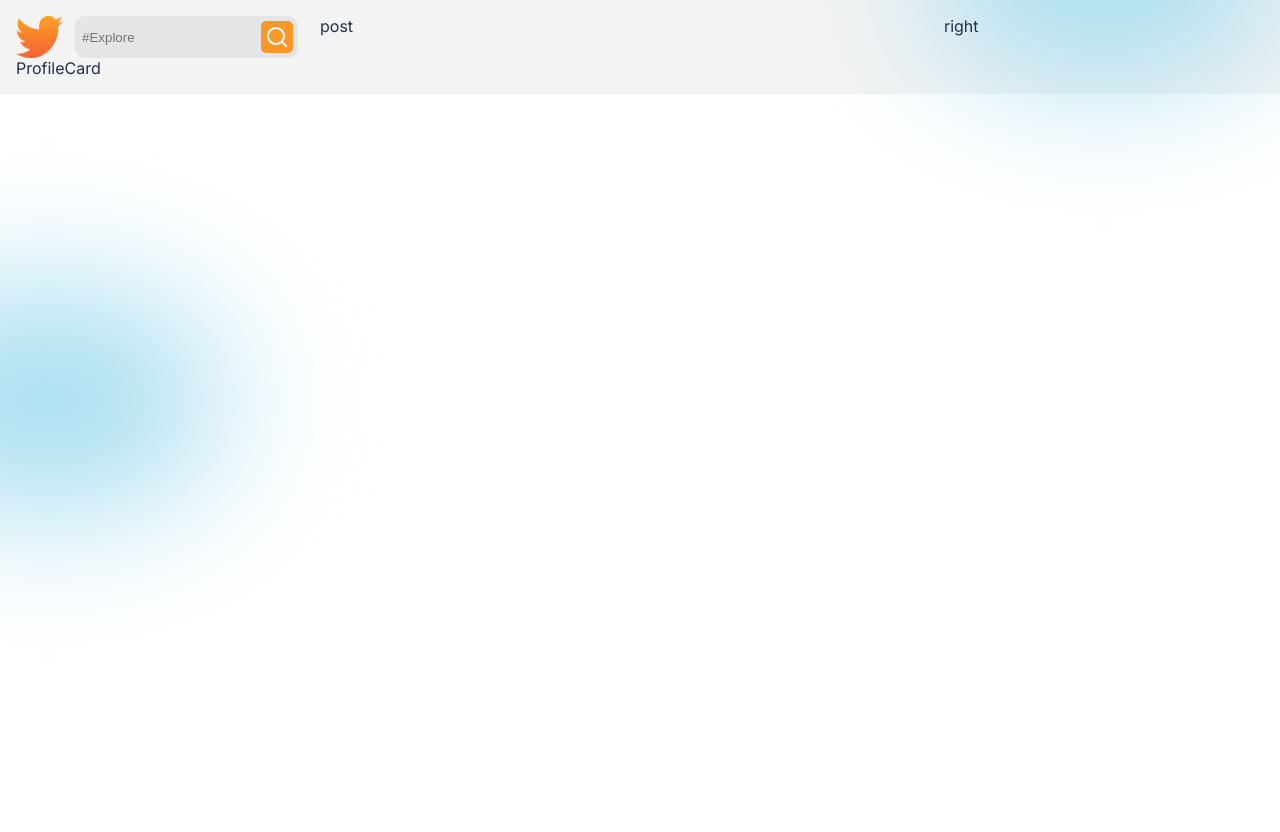
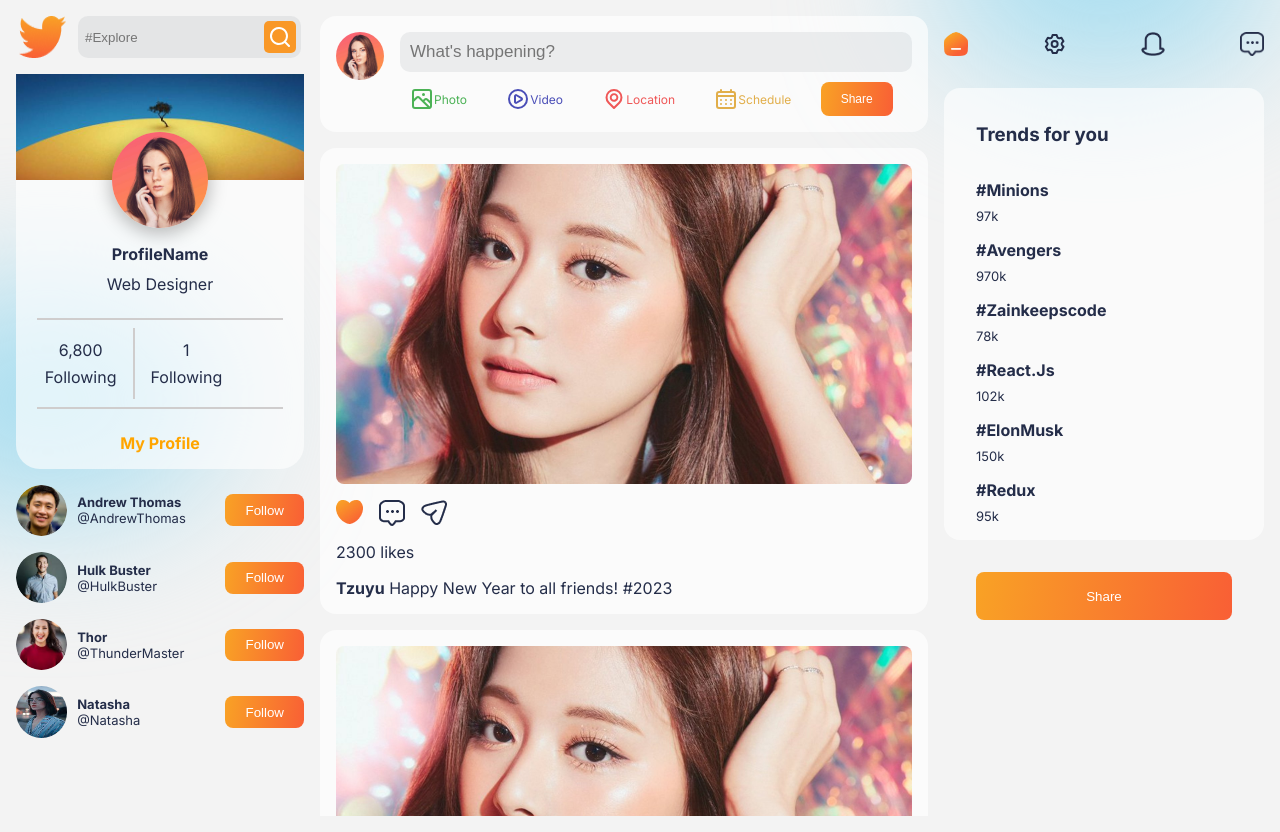
Before and after one commit to rohit0985/social-book, a React (Create React App) app: page / in a window 1280 px wide. Before the commit the page ends 800 px from the top, so only its background shows below. Built offline with nearby package versions, Linux system fonts and the light colour scheme; a web font is replaced by a local one.

Commit message:
updated as addition to the new components

```diff
--- a/src/App.css
+++ b/src/App.css
@@ -29,3 +29,24 @@
 background-color: #a6ddf0;
 filter: blur(72px);
 }
+
+.button{
+  display: flex;
+  align-items: center;
+  justify-content: center;
+  color: white;
+  border: none;
+  border-radius: .5rem;
+  background: var(--buttonBg);
+  transform: all 100ms ease-out;
+}
+.button:hover{
+  cursor: pointer;
+  color: var(--orange);
+  background: transparent;
+  border: 2px solid var(--orange);
+}
+
+::-webkit-scrollbar{
+  display: none;
+}
--- a/src/components/profileCard/ProfileCard.css
+++ b/src/components/profileCard/ProfileCard.css
@@ -0,0 +1,73 @@
+.profileCard{
+  border-radius: 1.5rem;
+  display: flex;
+  flex-direction: column;
+  position: relative;
+  gap: 1rem;
+  overflow-x: clip;
+  background: var(--cardColor);
+}
+.profileImages{
+    position: relative;
+    display: flex;
+    flex-direction: column;
+    align-items: center;
+    justify-content: center;
+}
+.cover-image{
+  width: 100%;
+}
+.profile-image{
+  width: 6rem;
+  border-radius: 50%;
+  position: absolute;
+  bottom: -3rem;
+  box-shadow: var(--profileShadow);
+}
+.profileName{
+  display: flex;
+  flex-direction: column;
+  align-items: center;
+  margin-top: 3rem;
+  gap: 10px;
+}
+.profileName>span:nth-child(1){
+  font-weight: bold;
+}
+
+.followStatus{
+  display: flex;
+  flex-direction: column;
+  align-items: center;
+  justify-content: center;
+  gap: .75rem;
+}
+.followStatus>hr{
+  width: 85%;
+  border: 1px solid var(--hrColor);
+}
+.followStatus>div{
+  display: flex;
+  gap: 1rem;
+  width: 80%;
+  align-items: center;
+}
+.follow, .following{
+  display: flex;
+  flex-direction: column;
+  gap: .4rem;
+  justify-content: center;
+  align-items: center;
+}
+.vl{
+  height: 150%;
+  border: 1px solid var(--hrColor);
+}
+.profile-link{
+  font-weight: bold;
+  color: orange;
+  align-self: center;
+  justify-content: center;
+  margin-bottom: 1rem;
+  cursor: pointer;
+}
--- a/src/components/profileCard/ProfileCard.jsx
+++ b/src/components/profileCard/ProfileCard.jsx
@@ -1,12 +1,41 @@
-import React from 'react'
-import "./ProfileCard.css"
+import React from "react";
+import "./ProfileCard.css";
+import Cover from "../../img/cover.jpg";
+import Profile from "../../img/profileImg.jpg";
 
 const ProfileCard = () => {
   return (
-    <div>
-      ProfileCard
+    <div className="profileCard">
+      <div className="profileImages">
+        <img className="cover-image" src={Cover} alt="" />
+        <img className="profile-image" src={Profile} alt="" />
+      </div>
+
+      <div className="profileName">
+        <span>ProfileName</span>
+        <span>Web Designer</span>
+      </div>
+
+      <div className="followStatus">
+        <hr />
+        <div>
+          <div className="follow">
+            <span>6,800</span>
+            <span>Following</span>
+          </div>
+          <div className="vl"></div>
+          <div className="following">
+            <span>1</span>
+            <span>Following</span>
+          </div>
+        </div>
+        <hr />
+      </div>
+      <div className="profile-link">
+        <span>My Profile</span>
+      </div>
     </div>
-  )
-}
+  );
+};
 
-export default ProfileCard
+export default ProfileCard;
--- a/src/components/profileSide/ProfileSide.jsx
+++ b/src/components/profileSide/ProfileSide.jsx
@@ -1,12 +1,15 @@
 import React from 'react'
+import "./ProfileSide.css"
 import LogoSearch from '../logoSearch/LogoSearch'
 import ProfileCard from '../profileCard/ProfileCard'
+import FollowersCard from '../followersCard/FollowersCard'
 
 const ProfileSide = () => {
   return (
     <div className='profileSide'>
    <LogoSearch/>
    <ProfileCard/>
+   <FollowersCard/>
     </div>
   )
 }
--- a/src/pages/home/Home.jsx
+++ b/src/pages/home/Home.jsx
@@ -1,5 +1,7 @@
 import React from 'react'
+import PostSide from '../../components/postSide/PostSide'
 import ProfileSide from '../../components/profileSide/ProfileSide'
+import RightSide from '../../components/rightSide/RightSide'
 import "./Home.css"
 
 
@@ -7,11 +9,19 @@
   return (
     <div>
       <div className="home">
+
         <div className="profileSide">
         <ProfileSide/>
         </div>
-        <div className="postSide">post</div>
-        <div className="rightSide">right</div>
+
+        <div className="postSide">
+          <PostSide/>
+        </div>
+
+        <div className="rightSide">
+        <RightSide/>
+        </div>
+
       </div>
     </div>
   )
```
